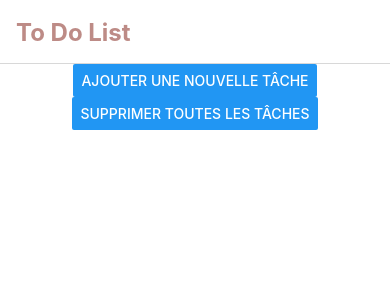
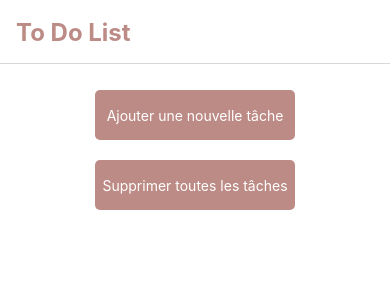
Before and after one commit to leilabnnb/todo_list, a React Native app: screen /Home in a window 390 px wide. Shown: the top 300 px of the page. Built offline with nearby package versions, Linux system fonts and the light colour scheme.

Commit message:
séparation des taches finalisées et en cours améliorations visuelles

```diff
--- /dev/null
+++ b/src/components/MyButton.tsx
@@ -0,0 +1,13 @@
+import React from 'react';
+import {View, Text, TouchableOpacity} from 'react-native';
+import {styles} from '../styles/Styles';
+
+const MyButton = ({title, onPress}) => {
+    return(
+        <TouchableOpacity style={styles.button} onPress={onPress}>
+            <Text style={styles.buttonText}>{title}</Text>
+        </TouchableOpacity>
+    );
+};
+
+export default MyButton;
--- a/src/components/TaskItem.tsx
+++ b/src/components/TaskItem.tsx
@@ -7,7 +7,7 @@ const TaskItem = ({task, toggleTaskStatus, deleteTask}) => {
         <TouchableOpacity onPress={()=> deleteTask(task.id)}>
             <View
                 style={{
-                    backgroundColor: 'red',
+                    backgroundColor: '#a38d84',
                     justifyContent: 'center',
                     alignItems: 'flex-end',
                     padding: 20,
@@ -24,7 +24,7 @@ const TaskItem = ({task, toggleTaskStatus, deleteTask}) => {
                 <View
                     style={{
                         padding: 16,
-                        backgroundColor: task.completed ? '#ddd' : '#fff',
+                        backgroundColor: task.completed ? '#d4bab0' : '#fff',
                         marginVertical: 4,
                         borderRadius: 4,
                     }}
--- a/src/screens/AddScreen.tsx
+++ b/src/screens/AddScreen.tsx
@@ -1,7 +1,7 @@
 import React, {useState, useContext} from 'react';
-import { View, TextInput, Button } from 'react-native';
+import { View, TextInput} from 'react-native';
 import { ToDoContext } from '../contexts/ToDoContext';
-
+import MyButton from '../components/MyButton';
 
 const AddScreen = ({navigation}) => {
     const [taskTitle, setTaskTitle] = useState('');
@@ -15,10 +15,8 @@ const AddScreen = ({navigation}) => {
             ...tasks,
              {id: Date.now(), title: taskTitle, completed: false},
         ]);
-
         navigation.goBack();
     };
-
 
     return (
         <View style={{ padding: 16}}>
@@ -26,9 +24,9 @@ const AddScreen = ({navigation}) => {
             placeholder= "Entrez le titre de la tâche"
             value={taskTitle}
             onChangeText={setTaskTitle}
-            style={{ borderBottomWidth: 1, marginBottom: 16}}
+            style={{ borderBottomWidth: 1, marginBottom: 16,}}
           />
-          <Button title="Ajouter la tâche" onPress={addTask}/>
+          <MyButton title="Ajouter" onPress={addTask}/>
         </View>
       );
 };
--- a/src/screens/HomeScreen.tsx
+++ b/src/screens/HomeScreen.tsx
@@ -1,8 +1,9 @@
 import React, {useContext} from 'react';
-import { View, Text, Button, FlatList} from 'react-native';
+import { View, Text,FlatList, SectionList} from 'react-native';
 import { ToDoContext } from '../contexts/ToDoContext';
 import TaskItem from '../components/TaskItem';
-import {styles} from '../styles/HomeScreenStyles';
+import MyButton from '../components/MyButton';
+import {styles} from '../styles/Styles';
 
 
 const HomeScreen = ({navigation}) => {
@@ -23,16 +24,43 @@ const HomeScreen = ({navigation}) => {
         setTasks([]);
     };
 
+    const inProgressTasks = tasks.filter((task) => !task.completed);
+    const completedTasks = tasks.filter((task) => task.completed);
+
+    const sections = [];
+
+      if (inProgressTasks.length > 0) {
+        sections.push({
+          title: 'En cours',
+          data: inProgressTasks,
+        });
+      }
+
+      if (completedTasks.length > 0) {
+        sections.push({
+          title: 'Finalisées',
+          data: completedTasks,
+        });
+      }
+
     return (
         <View style = {styles.container}>
-            <Button title="Ajouter une nouvelle tâche" onPress={() => navigation.navigate('Add')}/>
-            <Button title="Supprimer toutes les tâches" onPress={removeAllTasks}/>
-            <FlatList
-                data={tasks}
-                keyExtractor={(item) => item.id.toString()}
-                renderItem={({item}) =>
-                    <TaskItem task={item} toggleTaskStatus={toggleTaskStatus} deleteTask={deleteTask}/>
-                }
+            <MyButton title="Ajouter une nouvelle tâche"  onPress={() => navigation.navigate('Add')}/>
+            <MyButton title="Supprimer toutes les tâches" onPress={removeAllTasks}/>
+            <SectionList
+                      sections={sections}
+                      keyExtractor={(item) => item.id.toString()}
+                      renderItem={({ item }) => (
+                        <TaskItem
+                          task={item}
+                          toggleTaskStatus={toggleTaskStatus}
+                          deleteTask={deleteTask}
+                        />
+                      )}
+                      renderSectionHeader={({ section: { title } }) => (
+                        <Text style={styles.sectionTitle}>{title}</Text>
+                      )}
+                      contentContainerStyle={styles.taskListContainer}
             />
         </View>
     );
--- a/src/styles/HomeScreenStyles.js
+++ /dev/null
@@ -1,18 +0,0 @@
-import { StyleSheet } from 'react-native';
-
-
-
-export const styles = StyleSheet.create({
-  container: {
-    flex: 1,
-    backgroundColor: '#fff',
-    alignItems: 'center',
-    justifyContent: 'center',
-  },
-  button: {
-    backgroundColor: '#f4511e',
-    padding: 10,
-    margin: 10,
-    borderRadius: 5,
-  },
-});
--- /dev/null
+++ b/src/styles/Styles.js
@@ -0,0 +1,31 @@
+import { StyleSheet } from 'react-native';
+
+export const styles = StyleSheet.create({
+  container: {
+    flex: 1,
+    padding: 16,
+    backgroundColor: '#fff',
+    alignItems: 'center',
+    justifyContent: 'center',
+  },
+  button: {
+    backgroundColor: '#bd8b86',
+    width: 200,
+    height: 50,
+    justifyContent: 'center',
+    margin: 10,
+    borderRadius: 5,
+  },
+    buttonText: {
+        color: '#fff',
+        textAlign: 'center',
+    },
+  addButton:{
+    marginVercital: 10,
+  },
+
+  taskListContainer:{
+    flex: 1,
+    marginTop: 20,
+  },
+});
--- /dev/null
+++ b/src/styles/theme.js
@@ -0,0 +1,5 @@
+export const colors = {
+    primary: '#bd8b86',
+    secondary: '#f2e9e4',
+    background: '#f5f5f5',
+};
```
